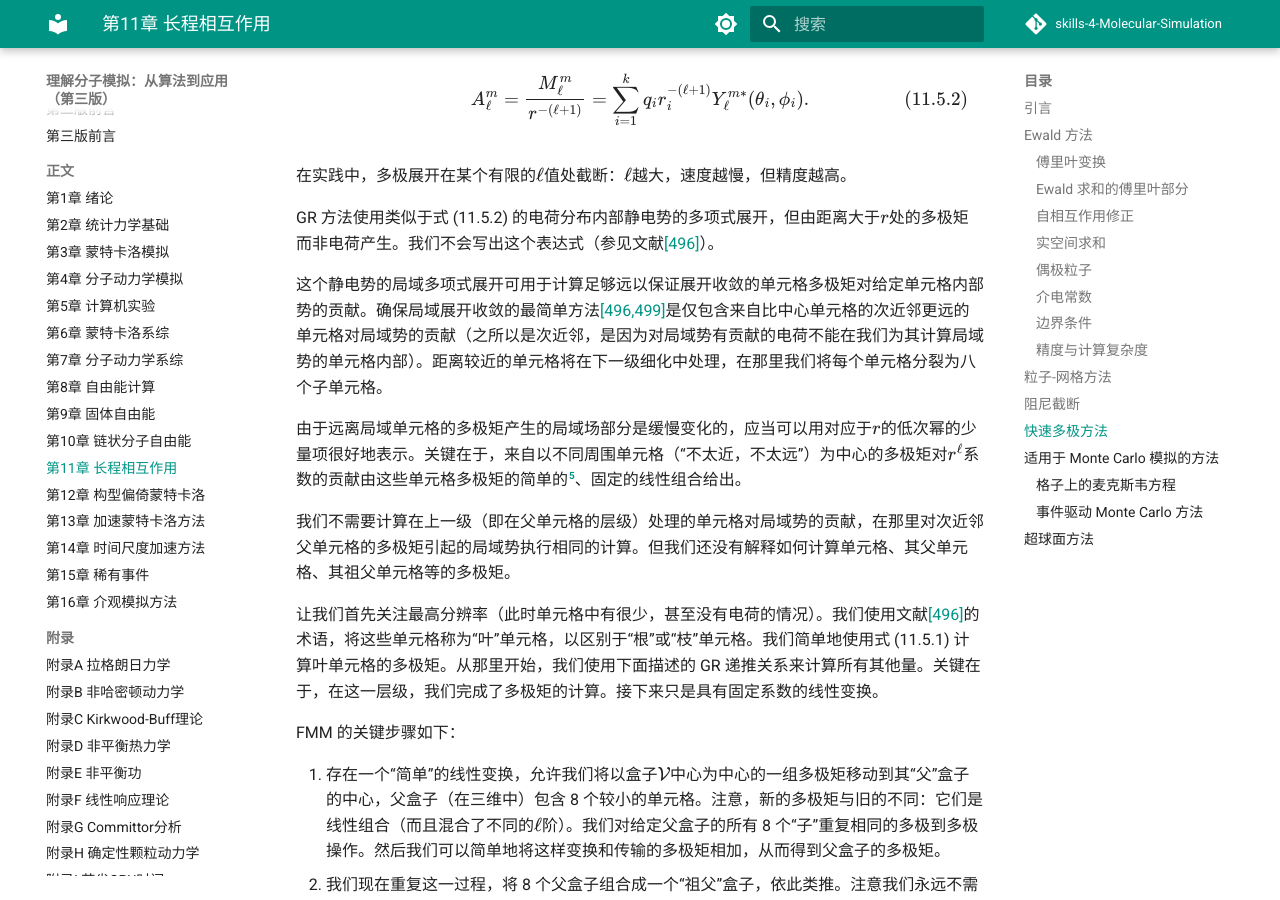
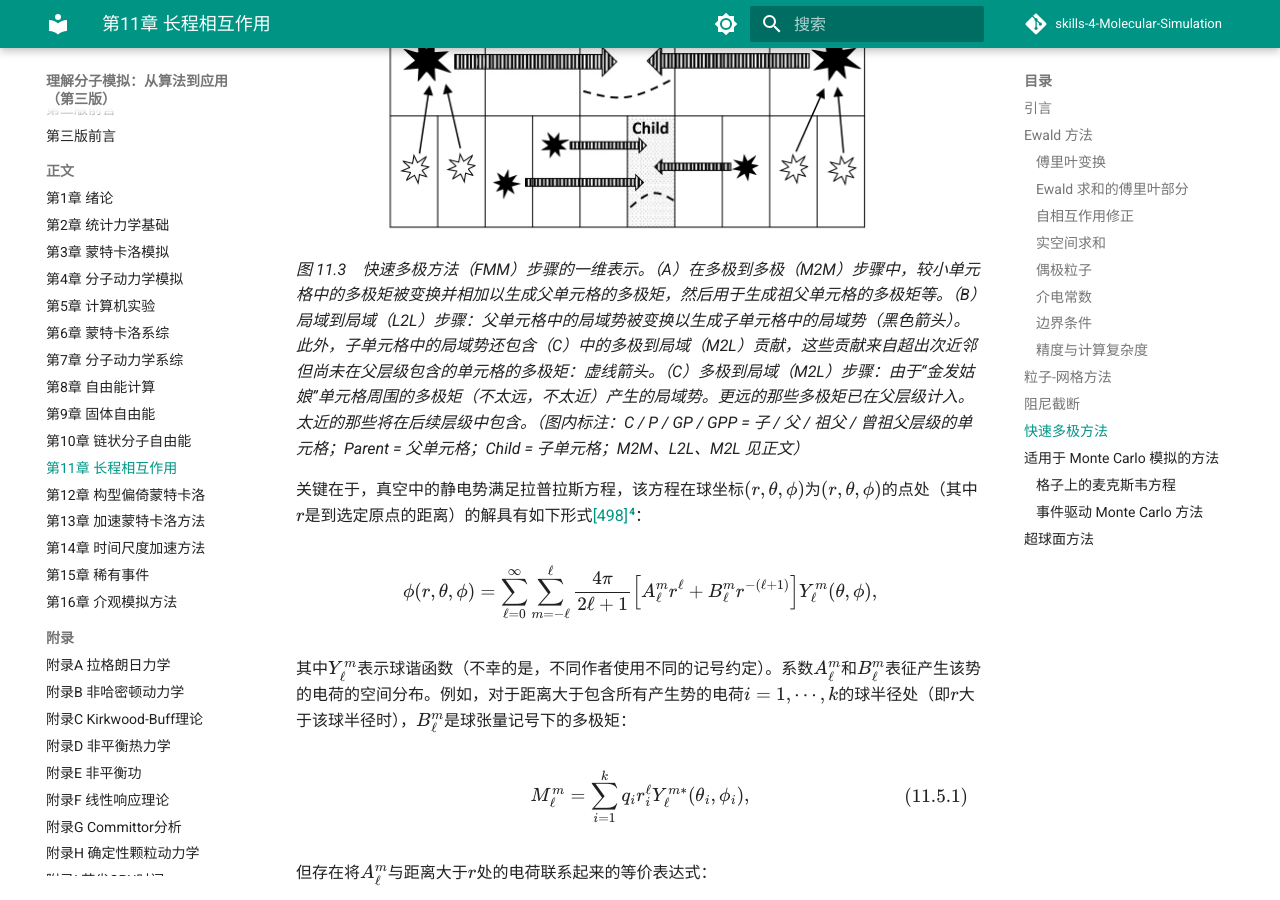
Before and after one commit to KASSARhahaha/skills-4-Molecular-Simulation, an MkDocs documentation site: the page built from docs/chapters/ch11-long-ranged.md, in a window 1280 px wide and 900 px high, scrolled down 23193 px. Built offline with MkDocs 1.6.1 and Material for MkDocs 9.7.7, drawn with Linux system fonts in a browser that asks for light colours; comment, search, counter and statistics services are not loaded; some of the changed text lies outside the part shown.

Commit message:
同步在线版：3 处浮动体落版位置修正（图 6.13 / 7.6 / 11.3）

```diff
--- a/docs/chapters/ch11-long-ranged.md
+++ b/docs/chapters/ch11-long-ranged.md
@@ -761,6 +761,10 @@ $$
 
 在 FMM 中，系统（“根”）被划分为立方体单元格（“子”），然后被细分为更小的立方体单元格（“孙”），线度减半（参见图 11.3）。这种细分持续进行，直到最小单元格中有$O(1)$个电荷。这一过程创建了所谓的八叉树单元格结构。顾名思义，FMM 基于这样一个事实：体积$\mathcal{V}$内一组电荷产生的静电势可以写成该体积内电荷分布的所有多极矩贡献之和。
 
+![图 11.3](../images/fig_11_3.png)
+
+*图 11.3　快速多极方法（FMM）步骤的一维表示。（A）在多极到多极（M2M）步骤中，较小单元格中的多极矩被变换并相加以生成父单元格的多极矩，然后用于生成祖父单元格的多极矩等。（B）局域到局域（L2L）步骤：父单元格中的局域势被变换以生成子单元格中的局域势（黑色箭头）。此外，子单元格中的局域势还包含（C）中的多极到局域（M2L）贡献，这些贡献来自超出次近邻但尚未在父层级包含的单元格的多极矩：虚线箭头。（C）多极到局域（M2L）步骤：由于“金发姑娘”单元格周围的多极矩（不太远，不太近）产生的局域势。更远的那些多极矩已在父层级计入。太近的那些将在后续层级中包含。（图内标注：C / P / GP / GPP = 子 / 父 / 祖父 / 曾祖父层级的单元格；Parent = 父单元格；Child = 子单元格；M2M、L2L、M2L 见正文）*
+
 关键在于，真空中的静电势满足拉普拉斯方程，该方程在球坐标$(r,\theta,\phi)$为$(r,\theta,\phi)$的点处（其中$r$是到选定原点的距离）的解具有如下形式[[498]](references.md#ref-498)[^4]：
 
 $$
@@ -887,10 +891,6 @@
 
 当然，弯曲空间确实会改变系统的性质，特别是对于晶体固体，空间的曲率与无缺陷晶体不相容。然而，如文献[[506]](references.md#ref-506)所示，该方法对液体给出了合理的结果。我们不会讨论 Caillol-Levesque 方法，而是引导读者参阅原始论文以获取更多细节。
 
-![图 11.3](../images/fig_11_3.png)
-
-*图 11.3　快速多极方法（FMM）步骤的一维表示。（A）在多极到多极（M2M）步骤中，较小单元格中的多极矩被变换并相加以生成父单元格的多极矩，然后用于生成祖父单元格的多极矩等。（B）局域到局域（L2L）步骤：父单元格中的局域势被变换以生成子单元格中的局域势（黑色箭头）。此外，子单元格中的局域势还包含（C）中的多极到局域（M2L）贡献，这些贡献来自超出次近邻但尚未在父层级包含的单元格的多极矩：虚线箭头。（C）多极到局域（M2L）步骤：由于“金发姑娘”单元格周围的多极矩（不太远，不太近）产生的局域势。更远的那些多极矩已在父层级计入。太近的那些将在后续层级中包含。（图内标注：C / P / GP / GPP = 子 / 父 / 祖父 / 曾祖父层级的单元格；Parent = 父单元格；Child = 子单元格；M2M、L2L、M2L 见正文）*
-
 ![图 11.6](../images/fig_11_6.png)
 
 *图 11.6　(a) 分子动力学模拟中若干高质量计算库仑相互作用算法的每个电荷的挂钟时间比较。图例中的缩写在正文中简要讨论。它们指：粒子-粒子/粒子-网格（PPPM）、快速多极方法（FMM）、MEMD 指麦克斯韦方程方法的分子动力学实现。该图最引人注目的特征是所有这些算法都有效地以$O(N)$标度，甚至包括使用标度为$O(N\ln N)$的快速傅里叶变换的那个。(b) 作为势能均方根误差函数的每个电荷的挂钟时间比较。图基于文献[[464]](references.md#ref-464)的数据。（图内标注：纵轴 Time per charge [s] = 每个电荷的耗时；横轴 Number of Charges = 电荷数、Relative RMS potential error = 静电势的相对均方根误差）*
```
Also changed, not shown: docs/chapters/ch06-mc-ensembles.md (+4 -4 lines), docs/chapters/ch07-md-ensembles.md (+4 -4 lines), 1 other file.
